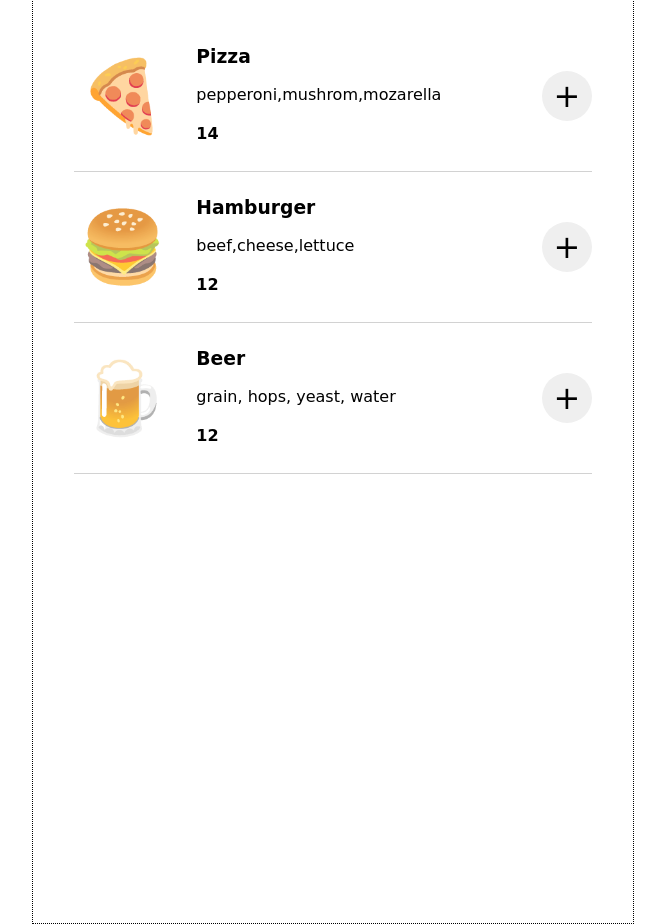
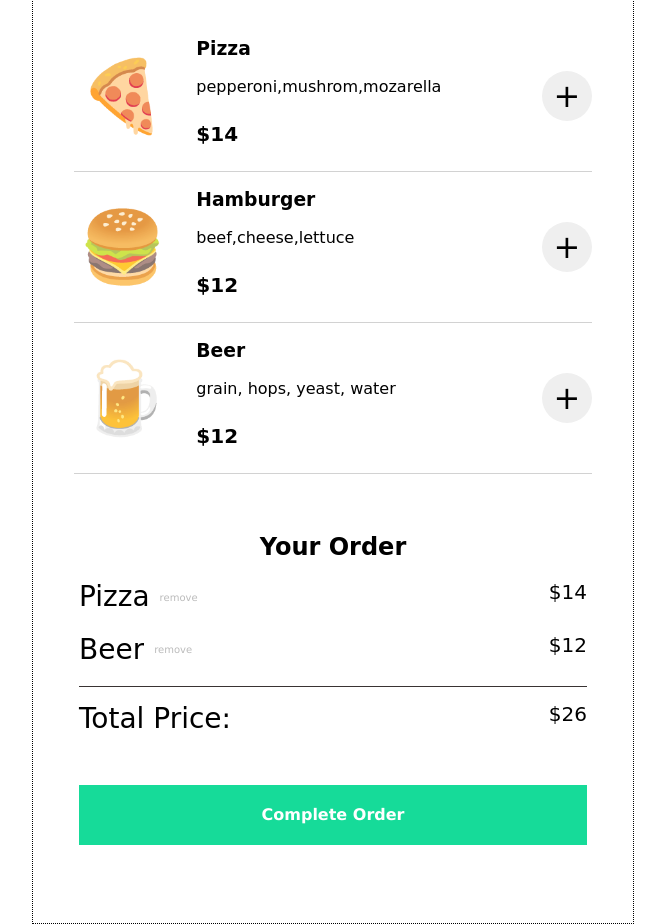
Before and after one commit to Cheekay/restaurant-order, a plain HTML site: page index.html in a window 1280 px wide. Shown: the part 239-1163 px from the top of the page, without its empty margins (307-972 px from the left). Drawn offline with nearby package versions, Linux system fonts and the light colour scheme; a web font is replaced by a local one.

Commit message:
Added pre-checkout state

```diff
--- a/index.css
+++ b/index.css
@@ -49,3 +49,66 @@ header {
     position: absolute;
     right: 0;
 }
+#divider {
+    /* display: block;
+    height: 3px;
+    border: 0;
+    border-top: 1px solid #D2D2D2;
+    margin: 1em 0;
+    padding: 0; */
+    background-color: red;
+}
+
+/* checkout section */
+#checkout-section {
+    display: flex;
+    justify-content: center;
+    margin-top: 40px;
+}
+
+#order-details h2 {
+    text-align: center;
+}
+
+.item-price {
+    margin-left: auto;
+    font-size: 20px;
+}
+
+
+ul {
+    list-style-type: none;
+    padding: 0;
+    border-bottom: 1px solid #393333;
+}
+
+li {
+    display: flex;
+    margin-bottom: 20px;
+    font-size: 28px;
+}
+
+#total-price {
+    margin-bottom: 50px;
+}
+
+li button {
+    font-family: Verdana, Geneva, Tahoma, sans-serif;
+    font-size: 10px;
+    border: none;
+    color: #BBBBBB;
+    background-color: white;
+    padding: 0;
+    padding-left: 10px;
+}
+
+#purchase-btn {
+    background-color: #16DB99;
+    width: 508px;
+    height: 60px;
+    color: #FFFFFF;
+    font-family: Verdana, Geneva, Tahoma, sans-serif;
+    font-size: 16px;
+    font-weight: bold;
+    border: none;
+}
--- a/index.html
+++ b/index.html
@@ -19,6 +19,25 @@
 				<p>The best burgers and pizzas in town</p>
 			</header>
 			<section id="itemList"></section>
+			<section id="checkout-section">
+				<div id="order-details">
+					<h2>Your Order</h2>
+					<ul id="list-items">
+						<li>
+							Pizza <button class="remove-item">remove</button>
+							<span class="item-price">$14</span>
+						</li>
+						<li>
+							Beer <button class="remove-item">remove</button>
+							<span class="item-price">$12</span>
+						</li>
+					</ul>
+					<li id="total-price">
+						Total Price: <span class="item-price">$26</span>
+					</li>
+					<button id="purchase-btn">Complete Order</button>
+				</div>
+			</section>
 		</div>
 		<script src="index.js" type="module"></script>
 	</body>
--- a/index.js
+++ b/index.js
@@ -10,7 +10,7 @@ function returnMenuArray(menuArr) {
 					<div class="item-details">
 						<h3 class="item-name">${name}</h3>
 						<p class="item-desc">${ingredients}</p>
-						<h4 class="item-price">${price}</h4>
+						<h4 class="item-price">$${price}</h4>
 					</div>
 						<button id="add-btn">+</button>
 				</div>
```
